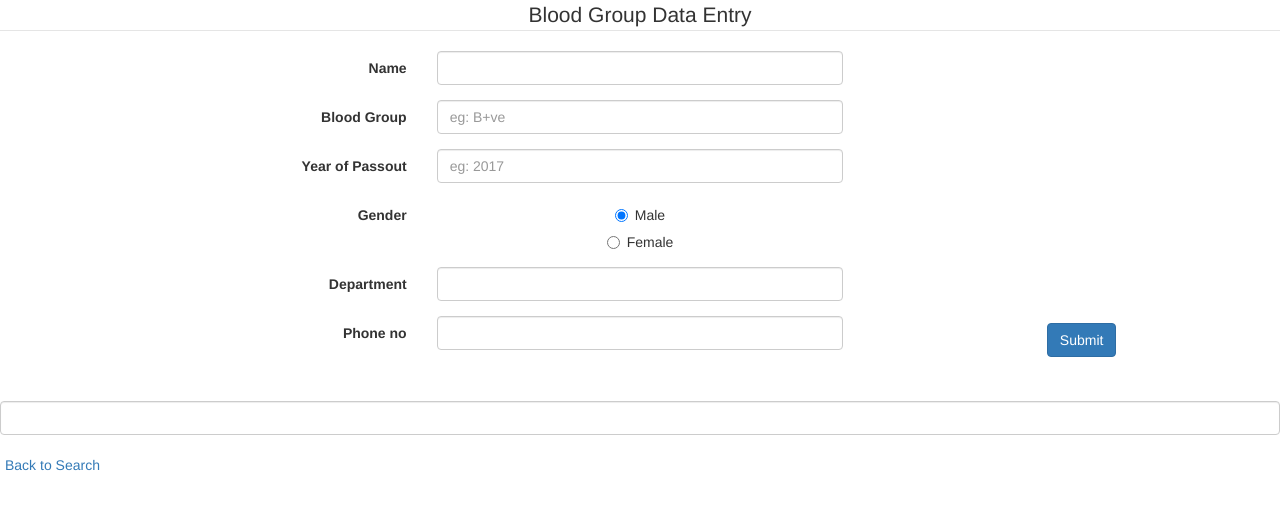
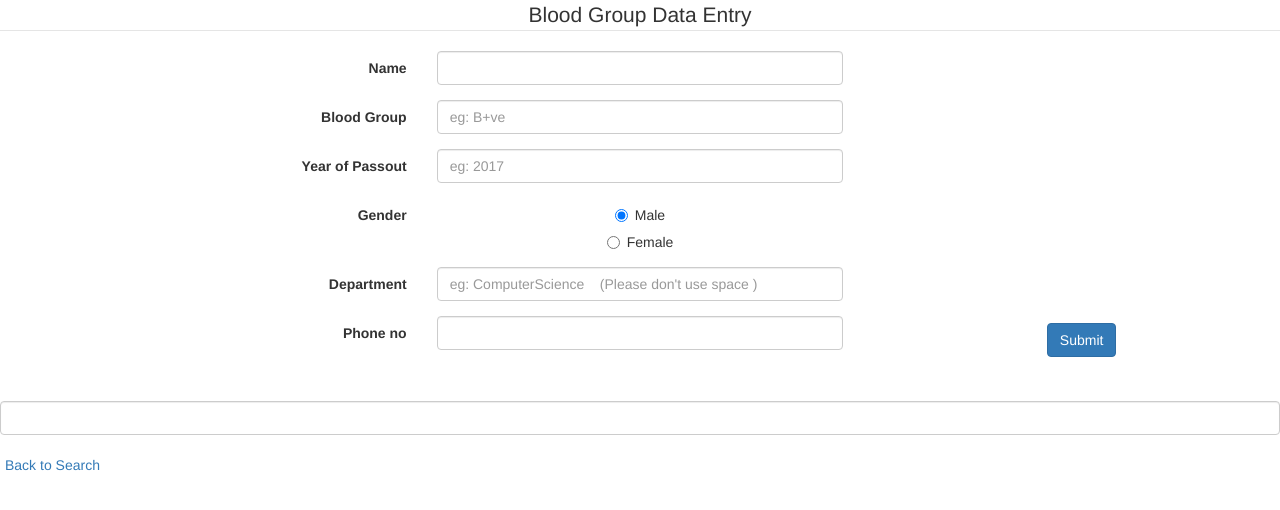
Before and after one commit to akshaynathr/BloodGroupSearchPortal, a Flask app: page /EnterDetails in a window 1280 px wide. Shown: the top 510 px of the page. Run offline with Flask 2, Linux system fonts and the light colour scheme; some libraries are stand-ins or nearby versions.

Commit message:
Added placeholder for Department Tab

```diff
--- a/app/templates/DetailsEntry.html
+++ b/app/templates/DetailsEntry.html
@@ -68,7 +68,7 @@
 <div class="form-group">
   <label class="col-md-4 control-label" for="dept">Department</label>
   <div class="col-md-4">
-  <input id="dept" name="dept" type="text" placeholder="" class="form-control input-md" required="">
+  <input id="dept" name="dept" type="text" placeholder="eg: ComputerScience    (Please don't use space )" class="form-control input-md" required="">
 
   </div>
 </div>
```
